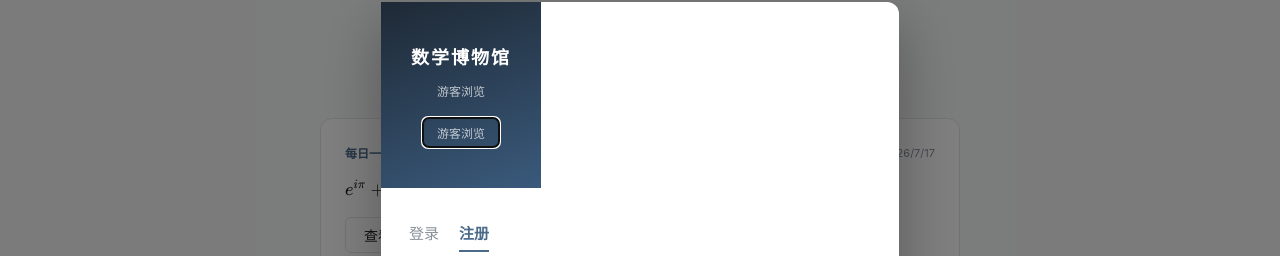
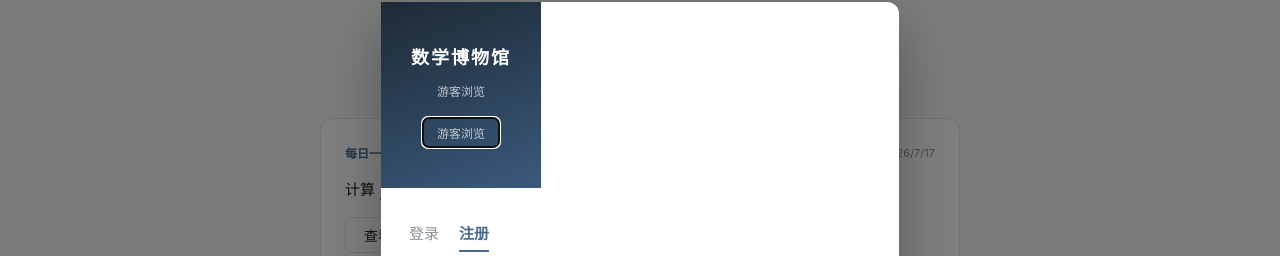
Before and after one commit to Kiryuryu/mathlearnlab, a Vue app in the folder frontend/: page / in a window 1280 px wide. Shown: the part 151-407 px from the top of the page. Built offline with nearby package versions, Linux system fonts and the light colour scheme.

Commit message:
Improve daily problem: expand to 20 graded questions, use local-date seed, reactive computed

```diff
--- a/frontend/src/views/HomeView.vue
+++ b/frontend/src/views/HomeView.vue
@@ -44,20 +44,48 @@ const displayCards = computed(() => cards.map(c => ({
 })))
 
 const dailyProbs = [
+  // ── 极限 ──
   { q: '求极限：$\\lim_{x \\to 0} \\frac{\\sin 3x}{x}$', q_en: 'Evaluate: $\\lim_{x \\to 0} \\frac{\\sin 3x}{x}$', answer_en: '3 — because $\\frac{\\sin 3x}{x} = 3\\frac{\\sin 3x}{3x} \\to 3$', answer: '3 — 因为 $\\frac{\\sin 3x}{x} = 3\\frac{\\sin 3x}{3x} \\to 3$' },
+  { q: '求极限：$\\lim_{x \\to \\infty} \\left(1 + \\frac{1}{x}\\right)^x$', q_en: 'Evaluate: $\\lim_{x \\to \\infty} \\left(1 + \\frac{1}{x}\\right)^x$', answer_en: '$e$ — the definition of Euler\'s number', answer: '$e$ — 这就是自然常数 $e$ 的定义' },
+  { q: '判断 $f(x)=\\frac{\\sin x}{x}$ 在 $x=0$ 处如何定义才连续', q_en: 'How to define $f(x)=\\frac{\\sin x}{x}$ at $x=0$ to make it continuous?', answer_en: '$f(0)=1$', answer: '$f(0)=1$（因为 $\\lim_{x\\to0}\\frac{\\sin x}{x}=1$）' },
+  { q: '求极限：$\\lim_{x \\to 0} \\frac{1-\\cos x}{x^2}$', q_en: 'Evaluate: $\\lim_{x \\to 0} \\frac{1-\\cos x}{x^2}$', answer_en: '$\\frac12$ — via $\\frac{1-\\cos x}{x^2} = \\frac{2\\sin^2(x/2)}{x^2} \\to \\frac12$', answer: '$\\frac12$ — 用 $1-\\cos x = 2\\sin^2(x/2)$' },
+  // ── 导数 ──
   { q: '$f(x)=x^3-3x$ 在 $x=1$ 处是极大值还是极小值？', q_en: '$f(x)=x^3-3x$ at $x=1$: max or min?', answer_en: 'Local minimum. $f\'\'(1)=6>0$', answer: '极小值点。$f\'\'(1)=6>0$' },
-  { q: '计算 $\\int_0^1 x^2 dx$', q_en: 'Compute $\\int_0^1 x^2 dx$', answer_en: '1/3', answer: '1/3' },
+  { q: '求 $f(x)=x\\ln x$ 的导数', q_en: 'Find the derivative of $f(x)=x\\ln x$', answer_en: '$\\ln x + 1$ (product rule)', answer: '$\\ln x + 1$（乘积法则）' },
+  { q: '求 $y=e^{2x}\\cos x$ 的导数', q_en: 'Find $y\'$ for $y=e^{2x}\\cos x$', answer_en: '$e^{2x}(2\\cos x - \\sin x)$', answer: '$e^{2x}(2\\cos x - \\sin x)$（乘积+链式法则）' },
+  { q: '函数 $f(x)=x^4-2x^2$ 有几个驻点？', q_en: 'How many critical points does $f(x)=x^4-2x^2$ have?', answer_en: '3 — at $x=0,\\pm 1$', answer: '3 个 — 在 $x=0,\\pm 1$（$f\'=4x^3-4x=4x(x^2-1)$）' },
+  // ── 积分 ──
+  { q: '计算 $\\int_0^1 x^2 dx$', q_en: 'Compute $\\int_0^1 x^2 dx$', answer_en: '1/3', answer: '$\\frac13$' },
+  { q: '计算 $\\int \\frac{1}{x} dx$', q_en: 'Compute $\\int \\frac{1}{x} dx$', answer_en: '$\\ln|x| + C$', answer: '$\\ln|x| + C$' },
+  { q: '利用对称性求 $\\int_{-1}^{1} x^3 dx$', q_en: 'Use symmetry to find $\\int_{-1}^{1} x^3 dx$', answer_en: '0 — odd function over symmetric interval', answer: '$0$ — 奇函数在对称区间上积分为零' },
+  { q: '求曲线 $y=\\sin x$ 在 $[0,\\pi]$ 与 $x$ 轴围成的面积', q_en: 'Area between $y=\\sin x$ and the $x$-axis on $[0,\\pi]$', answer_en: '$2$', answer: '$2$（$\\int_0^\\pi \\sin x\\, dx = 2$）' },
+  // ── 级数 ──
   { q: '$\\sum_{n=0}^{\\infty} \\frac{1}{2^n} = ?$', q_en: '$\\sum_{n=0}^{\\infty} \\frac{1}{2^n} = ?$', answer_en: '2 — geometric series', answer: '2 — 等比级数' },
+  { q: '判断 $\\sum_{n=1}^{\\infty} \\frac{1}{n}$ 是否收敛', q_en: 'Does $\\sum_{n=1}^{\\infty} \\frac{1}{n}$ converge?', answer_en: 'No — the harmonic series diverges', answer: '发散 — 调和级数' },
+  { q: '$\\sum_{n=1}^{\\infty} \\frac{1}{n^2} = ?$（巴塞尔问题）', q_en: '$\\sum_{n=1}^{\\infty} \\frac{1}{n^2} = ?$ (Basel problem)', answer_en: '$\\pi^2/6$ — Euler\'s famous result', answer: '$\\frac{\\pi^2}{6}$ — 欧拉的著名结果' },
+  { q: '$1+2+4+8+\\cdots$ 收敛吗？', q_en: 'Does $1+2+4+8+\\cdots$ converge?', answer_en: 'No — ratio $r=2>1$, diverges', answer: '不收敛 — 公比 $r=2>1$' },
+  // ── 多元 / 综合 ──
   { q: '$e^{i\\pi} + 1 = ?$', q_en: '$e^{i\\pi} + 1 = ?$', answer_en: '0 — Euler identity', answer: '0 — 欧拉恒等式' },
+  { q: '求 $f(x,y)=x^2+y^2$ 在 $(1,2)$ 处的梯度', q_en: 'Gradient of $f(x,y)=x^2+y^2$ at $(1,2)$', answer_en: '$(2, 4)$', answer: '$(2, 4)$（$\\nabla f=(2x, 2y)$）' },
+  { q: '判断 $f(x)=x^3$ 在 $x=0$ 是否有极值', q_en: 'Does $f(x)=x^3$ have an extremum at $x=0$?', answer_en: 'No — inflection point ($f\'$ does not change sign)', answer: '没有 — 是拐点（$f\'=3x^2$ 不改变符号）' },
+  { q: '$\\int_0^{\\infty} e^{-x} dx = ?$', q_en: '$\\int_0^{\\infty} e^{-x} dx = ?$', answer_en: '$1$ — improper integral', answer: '$1$ — 反常积分' },
 ]
-const seed = new Date().toISOString().slice(0,10)
-let idx = 0; for(let i=0;i<seed.length;i++) idx = (idx*31+seed.charCodeAt(i)) % dailyProbs.length
-const daily = dailyProbs[idx]
+
+// Daily seed from LOCAL date (YYYY-MM-DD) so it changes at midnight local time.
+function dailyIndex() {
+  const d = new Date()
+  const seed = `${d.getFullYear()}-${String(d.getMonth() + 1).padStart(2, '0')}-${String(d.getDate()).padStart(2, '0')}`
+  let idx = 0
+  for (let i = 0; i < seed.length; i++) idx = (idx * 31 + seed.charCodeAt(i)) % dailyProbs.length
+  return idx
+}
+
+const daily = computed(() => dailyProbs[dailyIndex()])
 const showHint = ref(false)
 const today = new Date().toLocaleDateString(locale.value === 'en' ? 'en-US' : 'zh-CN')
-const renderedQ = computed(() => renderMarkdown(locale.value === 'en' ? daily.q_en : daily.q))
+const renderedQ = computed(() => renderMarkdown(locale.value === 'en' ? daily.value.q_en : daily.value.q))
 const renderedAnswer = computed(() => {
-  const ans = locale.value === 'en' ? daily.answer_en : daily.answer
+  const ans = locale.value === 'en' ? daily.value.answer_en : daily.value.answer
   return renderMarkdown('**' + (locale.value === 'en' ? 'Answer: ' : '解答：') + '**' + ans)
 })
 </script>
```
Also changed, not shown: 1 other file (tests, documents, lock files or other folders).
